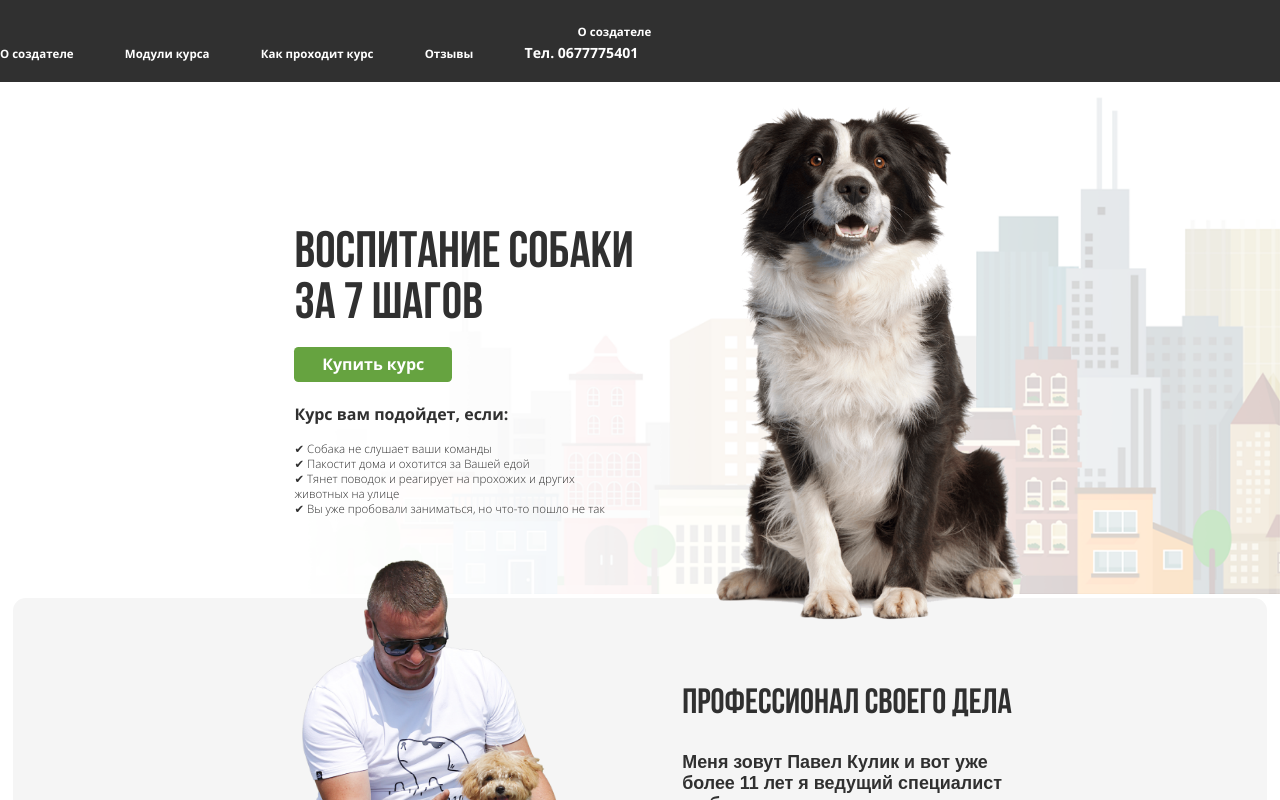
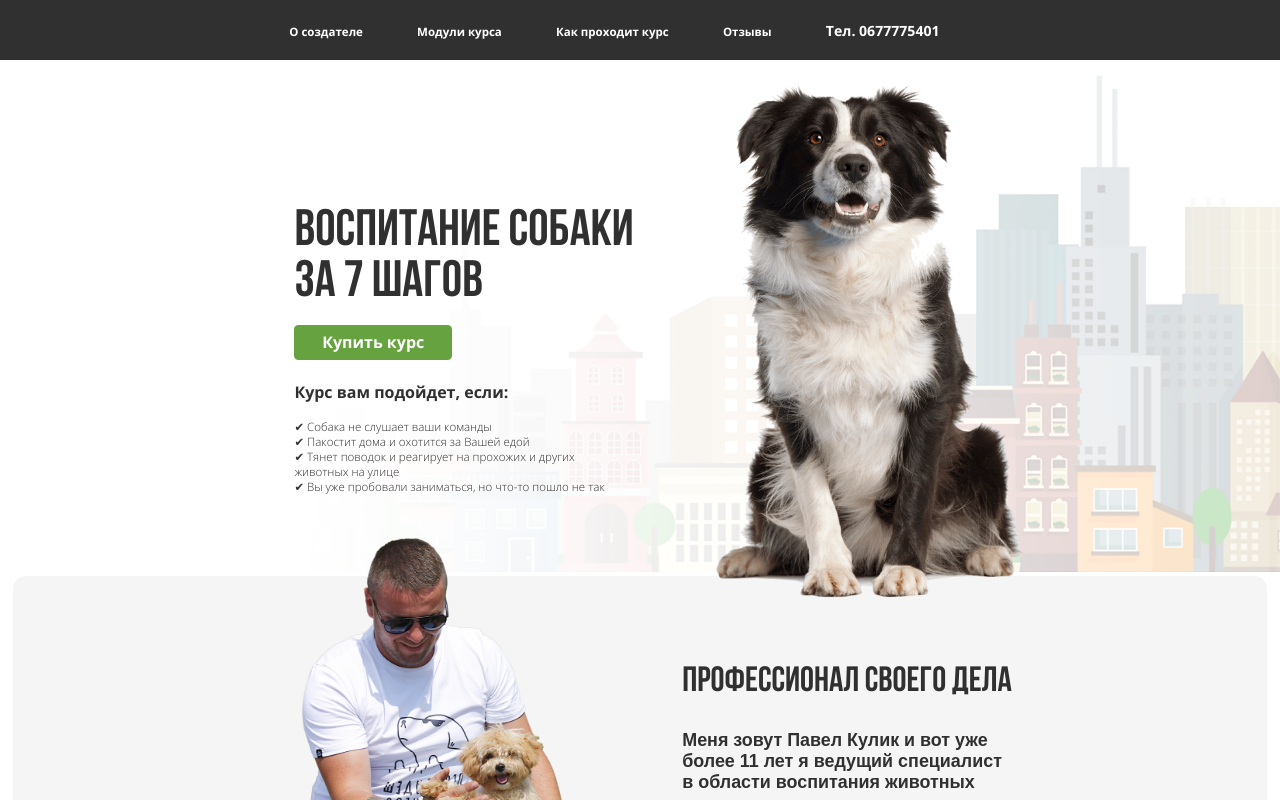
Before and after one commit to kinologist-dev/kibologist.github.io, an Angular app in the folder web-site-kinologist/: page / in a window 1280 px wide. Shown: the top 800 px of the page. Built offline with nearby package versions, Linux system fonts and the light colour scheme; what ng-image-slider would draw is missing.

Commit message:
header fixes

```diff
--- a/web-site-kinologist/src/app/app.component.css
+++ b/web-site-kinologist/src/app/app.component.css
@@ -47,19 +47,18 @@ a {
     padding-bottom: 1.5vw;
 
     border: none;
+    text-align: center;
 }
 
 .link-header {
-    display: inline-block;
+    display: inline;
+
+    width: fit-content;
     margin-right: 4vw;
 
     font-size: 0.9vw;
 
     align-items: center;
-}
-
-.links-header {
-    text-align: center;
 }
 
 .contact-number {
--- a/web-site-kinologist/src/app/app.component.html
+++ b/web-site-kinologist/src/app/app.component.html
@@ -1,10 +1,5 @@
 <div class="container">
   <div class="header">
-    <div class="links-header">
-      <div class="link-header">О создателе</div>
-    </div>
-    <div class="phone-number"></div>
-
 
     <div class="link-header">
       <a href="#">
```
Also changed, not shown: 6 other files (tests, documents, lock files or other folders).
